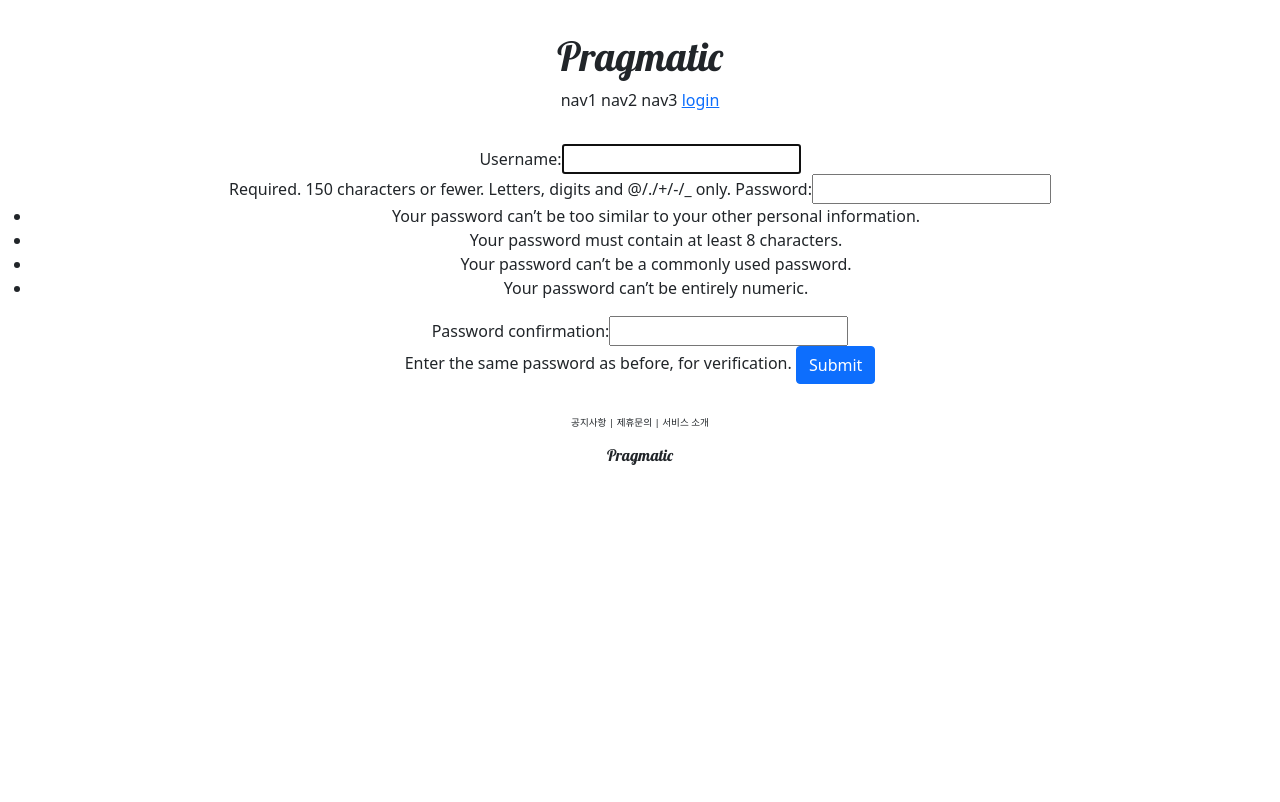
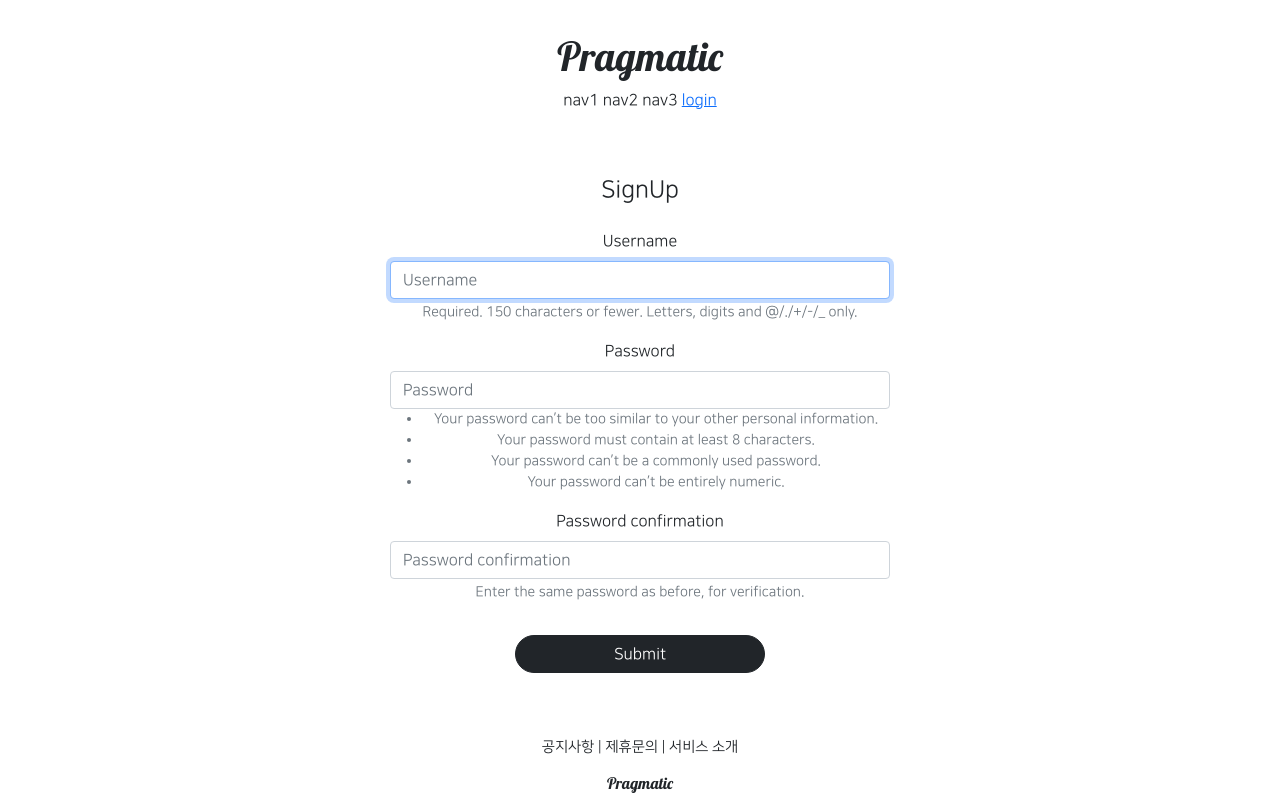
Before and after one commit to SeoLily/pragmatic, a Django app: page /account/create/ in a window 1280 px wide. Before the commit the page ends 465 px from the top, so only its background shows below. Run offline with Django 3.2, Linux system fonts and the light colour scheme; some libraries are stand-ins or nearby versions.

Commit message:
django course 23 commit

```diff
--- a/accountapp/static/base.css
+++ b/accountapp/static/base.css
@@ -3,7 +3,7 @@
 }
 
 .pragmatic_footer_button {
-    font-size: .6rem;
+    font-size: .9rem;
 }
 
 .pragmatic_footer {
--- a/accountapp/templates/accountapp/create.html
+++ b/accountapp/templates/accountapp/create.html
@@ -1,11 +1,15 @@
 {% extends 'base.html' %}
+{% load bootstrap4 %}
 
 {% block content %}
-  <div style="text-align: center;">
+  <div style="text-align: center; max-width: 500px; margin: 4rem auto;">
+    <div class="mb-4">
+      <h4>SignUp</h4>
+    </div>
     <form action="{% url 'accountapp:create' %}" method="post">
       {% csrf_token %}
-      {{ form }}
-      <input type="submit" class="btn btn-primary">
+      {% bootstrap_form form %}
+      <input type="submit" class="btn btn-dark rounded-pill col-6 mt-3">
     </form>
   </div>
 {% endblock %}
--- a/pragmatic/settings.py
+++ b/pragmatic/settings.py
@@ -50,6 +50,7 @@ INSTALLED_APPS = [
     'django.contrib.sessions',
     'django.contrib.messages',
     'django.contrib.staticfiles',
+    'bootstrap4',
     'accountapp',
 ]
 
--- a/templates/base.html
+++ b/templates/base.html
@@ -2,7 +2,7 @@
 <html lang="en">
 
 {% include 'head.html' %}
-<body>
+<body style="font-family: 'NanumSquareR';">
         {% include 'header.html' %}
 
         {% block content %}
--- a/templates/head.html
+++ b/templates/head.html
@@ -15,4 +15,27 @@
 
     <!--  DEFAULT CSS LINK  -->
     <link rel="stylesheet" type="text/css" href="{% static 'base.css' %}">
+
+    <style>
+        @font-face {
+            font-family: 'NanumSquareR';
+            src: local('NanumSquareR'),
+            url("{% static 'fonts/NanumSquareR.otf' %}") format("opentype");
+        }
+        @font-face {
+            font-family: 'NanumSquareEB';
+            src: local('NanumSquareEB'),
+            url("{% static 'fonts/NanumSquareEB.otf' %}") format("opentype");
+        }
+        @font-face {
+            font-family: 'NanumSquareB';
+            src: local('NanumSquareB'),
+            url("{% static 'fonts/NanumSquareB.otf' %}") format("opentype");
+        }
+        @font-face {
+            font-family: 'NanumSquareL';
+            src: local('NanumSquareL'),
+            url("{% static 'fonts/NanumSquareL.otf' %}") format("opentype");
+        }
+    </style>
 </head>
```
Also changed, not shown: accountapp/templates/accountapp/login.html (+5 -3 lines), accountapp/static/fonts/NanumSquareB.otf (added), accountapp/static/fonts/NanumSquareEB.otf (added), accountapp/static/fonts/NanumSquareL.otf (added), accountapp/static/fonts/NanumSquareR.otf (added).
